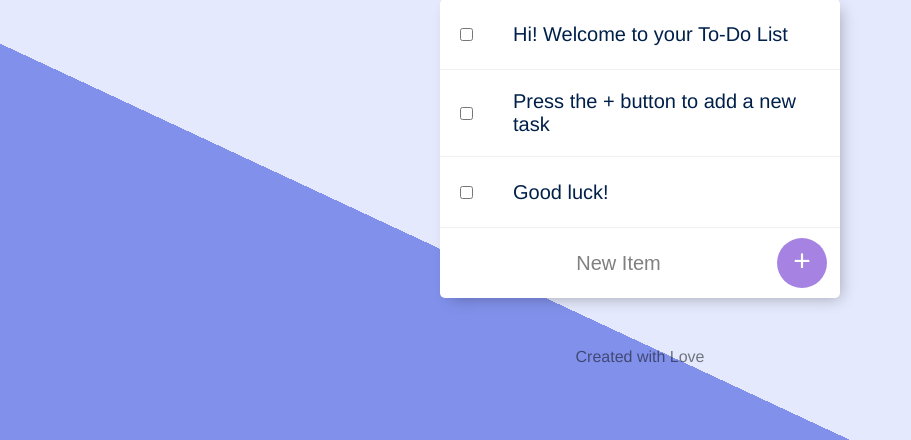
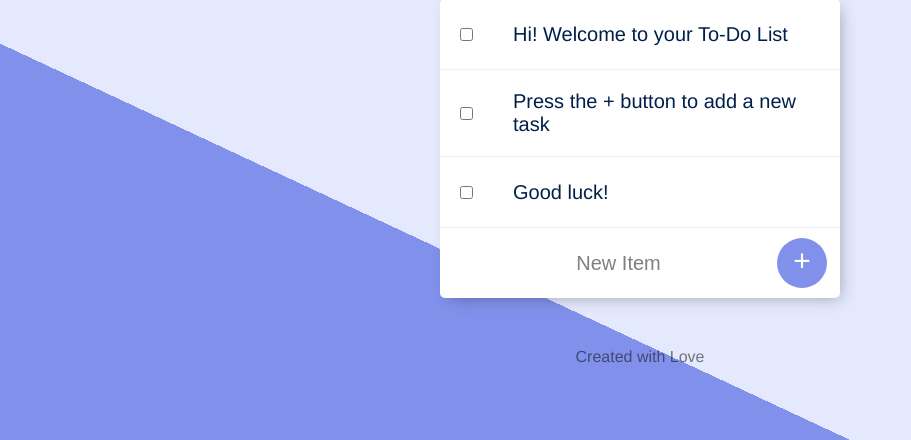
Before and after one commit to LowGround/To-Do-List, a Node server app: page / in a window 1280 px wide. Shown: the part 158-598 px from the top of the page, without its empty margins (0-911 px from the left). Run offline with Node 20, Linux system fonts and the light colour scheme; data comes from the database, SQL or seed files in the repository; data that the repository does not hold is empty; some libraries are stand-ins or nearby versions.

Commit message:
fixed button color

```diff
--- a/public/css/styles.css
+++ b/public/css/styles.css
@@ -61,7 +61,7 @@ button {
   width: 50px;
   border-radius: 50%;
   border-color: transparent;
-  background-color: #A683E3;
+  background-color: #8191eb;
   color: #fff;
   font-size: 30px;
   padding-bottom: 6px;
```
